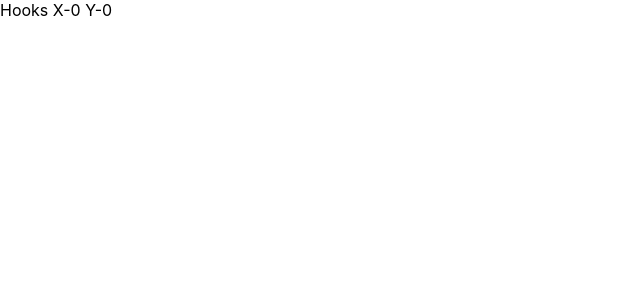
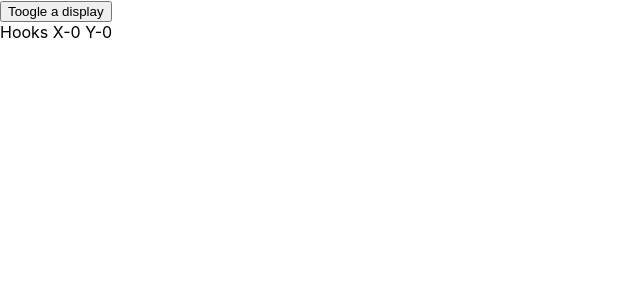
Before and after one commit to pronayguha13/React-Hook, a React (Create React App) app: page / in a window 1280 px wide. Shown: the top 300 px of the page, without its empty margins (0-640 px from the left). Built offline with nearby package versions, Linux system fonts and the light colour scheme.

Commit message:
Cleanup with useEffect

```diff
--- a/src/App.js
+++ b/src/App.js
@@ -1,11 +1,13 @@
 import CounterOne from "./Components/UseEffect/CounterOne";
 import HookMouse from "./Components/UseEffect/HookMouse";
+import MouseContainer from "./Components/UseEffect/MouseContainer";
 
 function App() {
   return (
     <div>
       {/* <CounterOne /> */}
-      <HookMouse />
+      {/* <HookMouse /> */}
+      <MouseContainer />
     </div>
   );
 }
--- a/src/Components/UseEffect/HookMouse.js
+++ b/src/Components/UseEffect/HookMouse.js
@@ -13,6 +13,11 @@ function HookMouse() {
   useEffect(() => {
     console.log("useEffect called");
     window.addEventListener("mousemove", logMousePosition);
+
+    return () => {
+      console.log("Removing Component");
+      window.removeEventListener("mousemove", logMousePosition);
+    };
   }, []);
 
   return (
--- /dev/null
+++ b/src/Components/UseEffect/MouseContainer.js
@@ -0,0 +1,17 @@
+import React, { useState } from "react";
+import HookMouse from "./HookMouse";
+
+function MouseContainer() {
+  const [display, setDisplay] = useState(true);
+
+  return (
+    <div>
+      <button onClick={() => setDisplay((prevState) => !prevState)}>
+        Toogle a display
+      </button>
+      {display && <HookMouse />}
+    </div>
+  );
+}
+
+export default MouseContainer;
```
